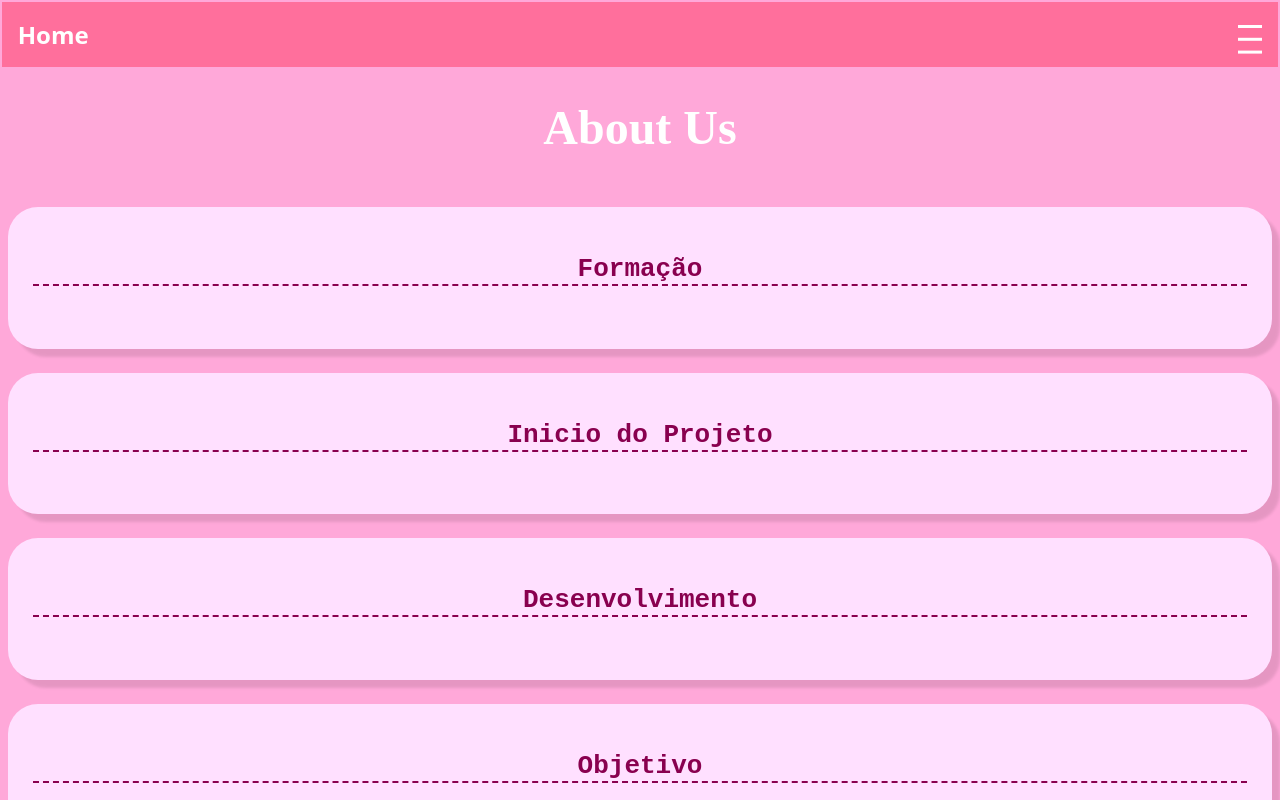
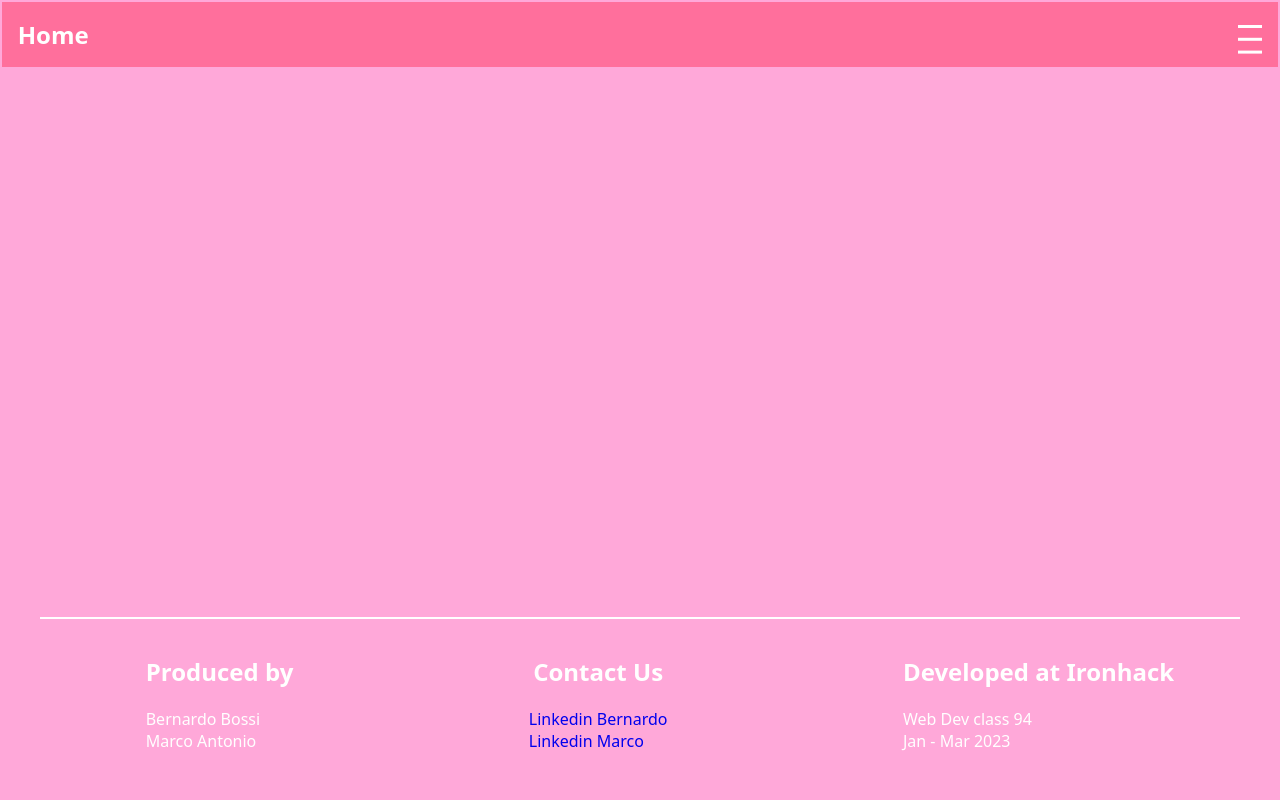
Before and after one commit to bebossi/pinkpower, a React (Create React App) app: page /teste in a window 1280 px wide. Shown: the top 800 px of the page. Built offline with nearby package versions, Linux system fonts and the light colour scheme; a web font is replaced by a local one.

Commit message:
About us

```diff
--- a/src/App.js
+++ b/src/App.js
@@ -22,7 +22,7 @@
         <Route path="/create" element={<CreateCharacter />} />
         <Route path="/characters/:characterId" element={<CharacterPage />} />
         <Route path="/editCharacter/:characterId" element={<EditCharacter />} />
-        <Route path="/teste" element={<AboutUs/>} />
+        <Route path="/aboutUS" element={<AboutUs/>} />
       </Routes>
       <Footer />
     </div>
```
